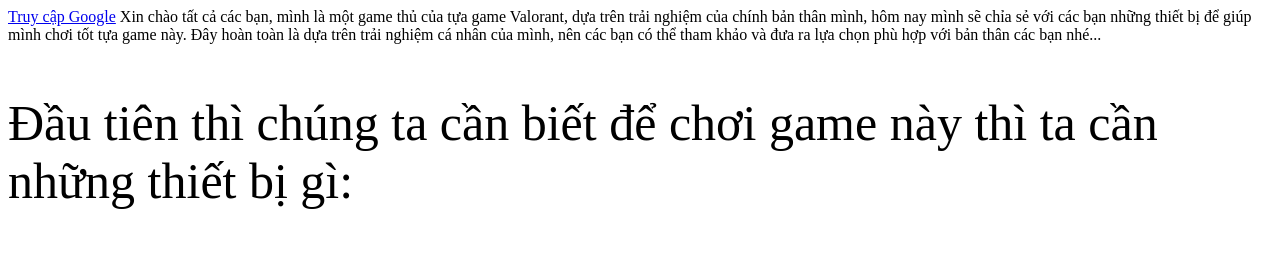
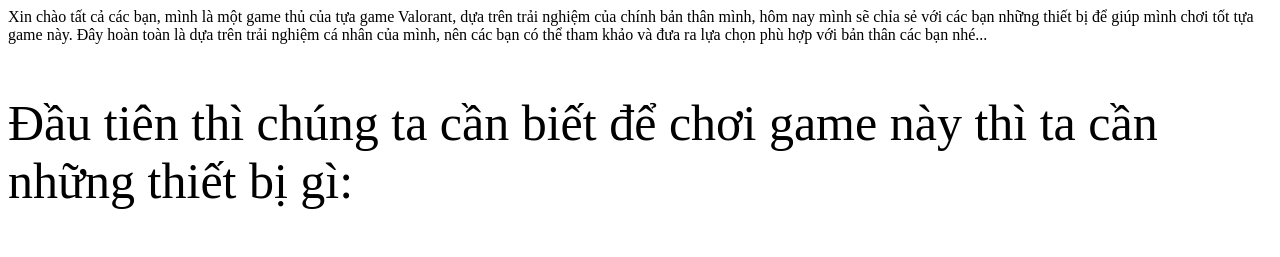
Before and after one commit to Duongtu721/webforme, a plain HTML site: page dot.html in a window 1280 px wide. Shown: the top 257 px of the page. Drawn offline with Linux system fonts and the light colour scheme.

Commit message:
Add files via upload

```diff
--- a/dot.html
+++ b/dot.html
@@ -5,7 +5,6 @@
         <meta name="viewport" content="width=device-width, initial-scale=1.0">
         <title>Thiết bị gaming gear trihard Valorant</title>
     <body>
-      <a href="https://webforme.com">Truy cập Google</a>
 
         Xin chào tất cả các bạn, mình là một game thủ của tựa game Valorant, dựa trên trải nghiệm của chính bản thân mình, hôm nay mình sẽ chỉa sẻ với các bạn những thiết bị để giúp mình chơi tốt tựa game này.
         Đây hoàn toàn là dựa trên trải nghiệm cá nhân của mình, nên các bạn có thể tham khảo và đưa ra lựa chọn phù hợp với bản thân các bạn nhé...
```
